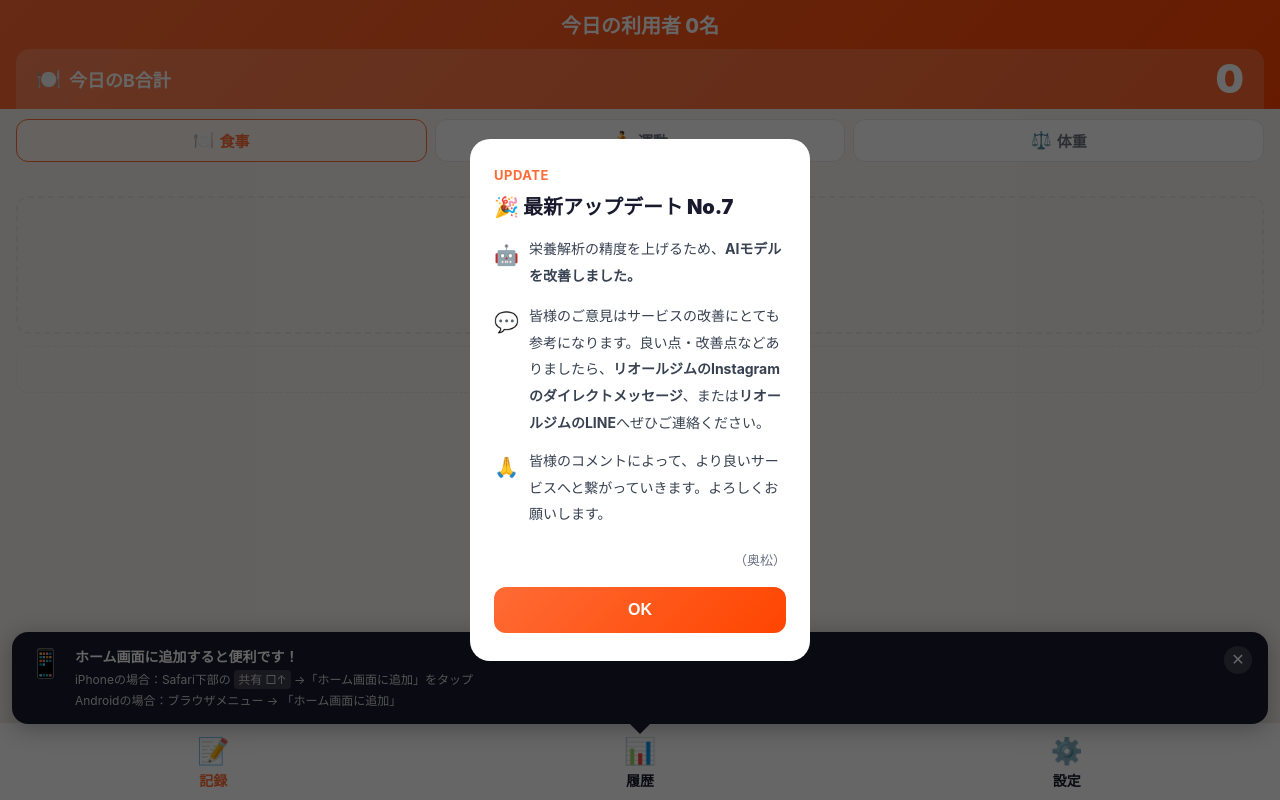
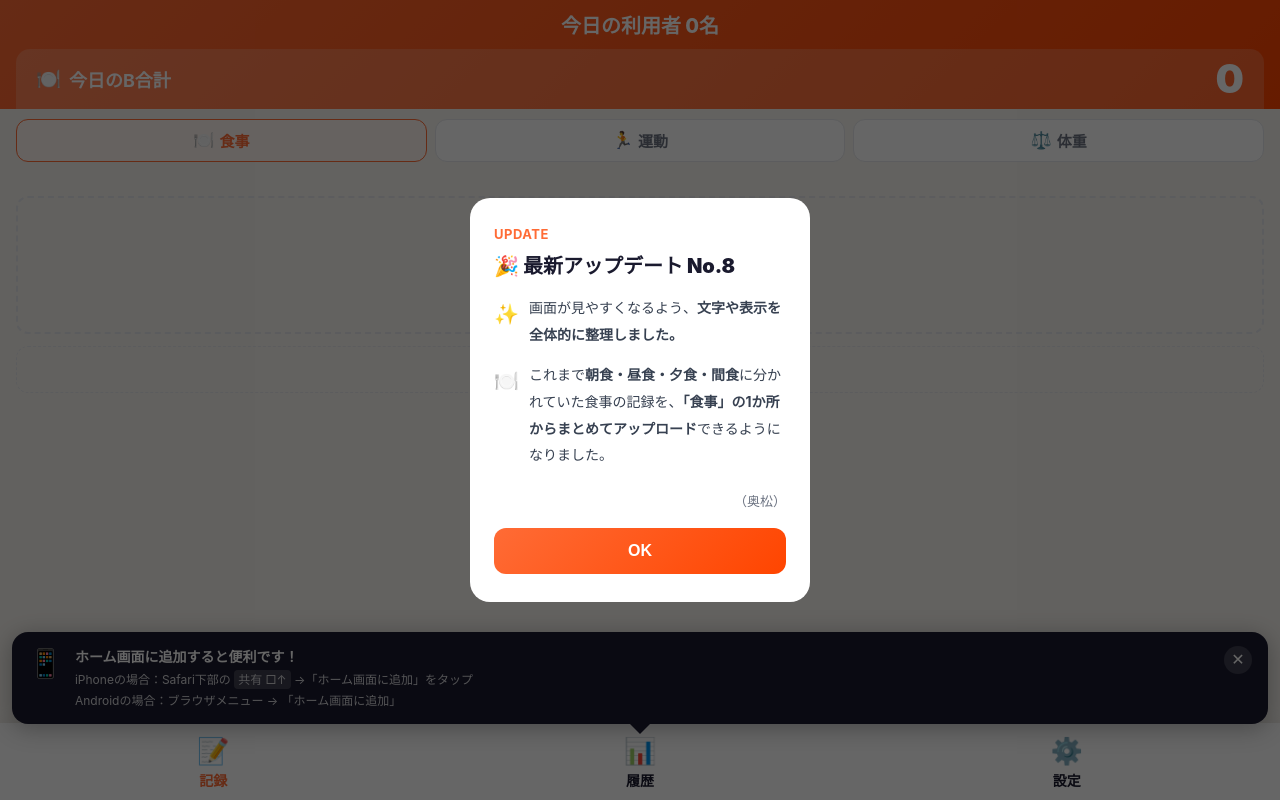
Before and after one commit to gymkoki/ab-diet-counter, a Flask app: page / in a window 1280 px wide. Run offline with Flask 3, Linux system fonts and the light colour scheme; data that the repository does not hold is empty; some libraries are stand-ins or nearby versions.

Commit message:
最新アップデート No.8 を表示（v9・各端末1回）
- 内容：文字・表示の整理／朝昼夕間食を「食事」1か所からまとめてアップロード可能に
- タイトルを No.8 に、表示キーを v9 に更新

Co-Authored-By: Claude Opus 4.8 <noreply@anthropic.com>

```diff
--- a/templates/index.html
+++ b/templates/index.html
@@ -493,19 +493,15 @@
 <div id="update-notice-overlay" style="display:none;position:fixed;inset:0;z-index:500;background:rgba(0,0,0,0.6);align-items:center;justify-content:center;padding:24px">
   <div style="background:white;border-radius:20px;padding:28px 24px;width:100%;max-width:340px">
     <div style="font-size:13px;font-weight:700;color:#FF6B35;letter-spacing:0.5px;margin-bottom:8px">UPDATE</div>
-    <div style="font-size:20px;font-weight:900;margin-bottom:16px">🎉 最新アップデート No.7</div>
+    <div style="font-size:20px;font-weight:900;margin-bottom:16px">🎉 最新アップデート No.8</div>
     <div style="font-size:14px;line-height:1.9;color:#374151;margin-bottom:22px">
       <div style="display:flex;gap:10px;margin-bottom:14px">
-        <span style="font-size:20px;flex-shrink:0">🤖</span>
-        <span>栄養解析の精度を上げるため、<strong>AIモデルを改善しました。</strong></span>
-      </div>
-      <div style="display:flex;gap:10px;margin-bottom:12px">
-        <span style="font-size:20px;flex-shrink:0">💬</span>
-        <span>皆様のご意見はサービスの改善にとても参考になります。良い点・改善点などありましたら、<strong>リオールジムのInstagramのダイレクトメッセージ</strong>、または<strong>リオールジムのLINE</strong>へぜひご連絡ください。</span>
+        <span style="font-size:20px;flex-shrink:0">✨</span>
+        <span>画面が見やすくなるよう、<strong>文字や表示を全体的に整理しました。</strong></span>
       </div>
       <div style="display:flex;gap:10px">
-        <span style="font-size:20px;flex-shrink:0">🙏</span>
-        <span>皆様のコメントによって、より良いサービスへと繋がっていきます。よろしくお願いします。</span>
+        <span style="font-size:20px;flex-shrink:0">🍽️</span>
+        <span>これまで<strong>朝食・昼食・夕食・間食</strong>に分かれていた食事の記録を、<strong>「食事」の1か所からまとめてアップロード</strong>できるようになりました。</span>
       </div>
     </div>
     <div style="font-size:13px;color:#6B7280;text-align:right;margin-bottom:18px">（奥松）</div>
@@ -2128,7 +2124,7 @@ function maybeShowHomeBanner() {
 // ═══════════════════════════════════════════
 //  アップデートお知らせ（各端末1回のみ）
 // ═══════════════════════════════════════════
-const NOTICE_KEY = 'ab-diet-notice-v8';
+const NOTICE_KEY = 'ab-diet-notice-v9';
 function closeUpdateNotice() {
   localStorage.setItem(NOTICE_KEY, '1');
   document.getElementById('update-notice-overlay').style.display = 'none';
```
